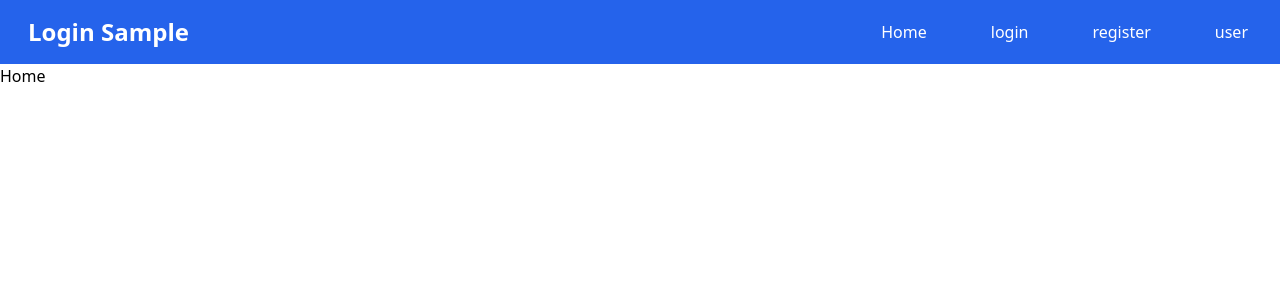
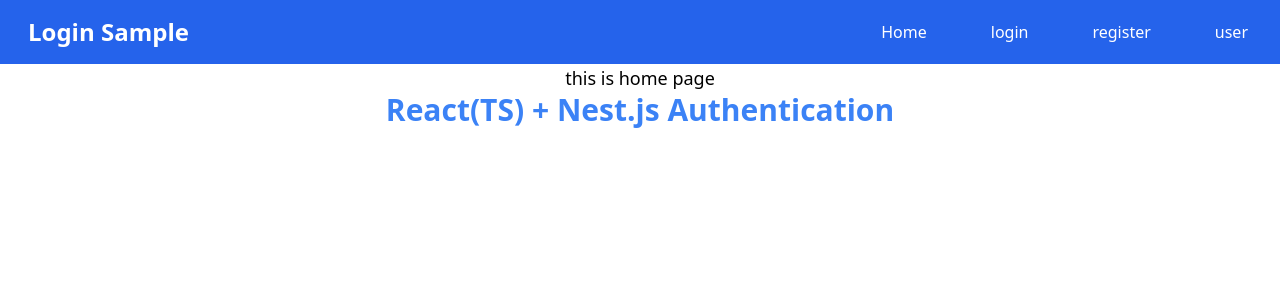
Before and after one commit to thanapholteam/test-react-auth, a React app: page / in a window 1280 px wide. Shown: the top 300 px of the page. Built offline with nearby package versions, Linux system fonts and the light colour scheme; the HTML template or start-up script is replaced by a standard one.

Commit message:
chore: update home & notfound

```diff
--- a/src/pages/Home.tsx
+++ b/src/pages/Home.tsx
@@ -1,5 +1,12 @@
 const Home = () => {
-  return <div>Home</div>;
+  return (
+    <div className="text-center">
+      <h2 className="text-lg font-medium"> this is home page</h2>
+      <h1 className="text-3xl text-blue-500 font-bold">
+        React(TS) + Nest.js Authentication
+      </h1>
+    </div>
+  );
 };
 
 export default Home;
--- a/src/pages/Login.tsx
+++ b/src/pages/Login.tsx
@@ -1,3 +1,5 @@
+import { Link } from "react-router-dom";
+
 const Login = () => {
   const handleLogin = () => {};
   return (
@@ -42,9 +44,12 @@ const Login = () => {
                     >
                       Login
                     </button>
-                    <a href="#" className="text-sm hover:underline">
+                    <Link
+                      to="/forgot-password"
+                      className="text-sm hover:underline"
+                    >
                       Forgot password?
-                    </a>
+                    </Link>
                   </div>
                   <div className="mt-3 my-1 text-center mx-3 font-semibold">
                     Or
--- a/src/pages/NotFound.tsx
+++ b/src/pages/NotFound.tsx
@@ -1,5 +1,16 @@
+import { Link } from "react-router-dom";
+
 const NotFound = () => {
-  return <div>NotFound</div>;
+  return (
+    <div className="min-h-screen">
+      <h1 className="text-4xl text-center font-bold">Page Not Found</h1>
+      <div className="text-center">
+        <Link to="/" className="text-lg text-blue-500 font-bold underline">
+          Home
+        </Link>
+      </div>
+    </div>
+  );
 };
 
 export default NotFound;
```
